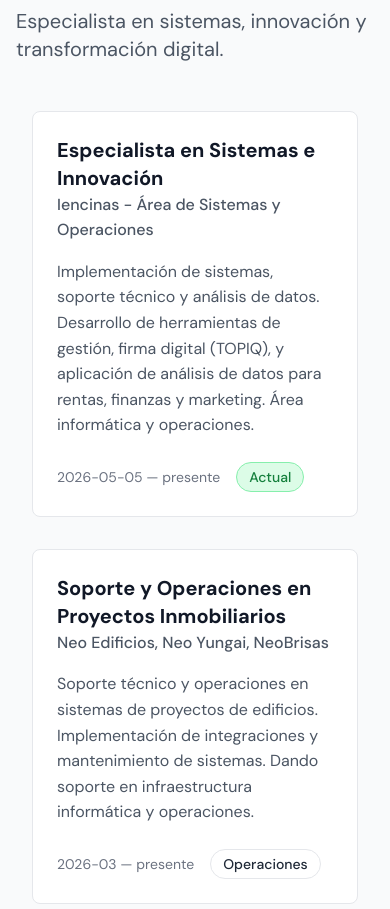
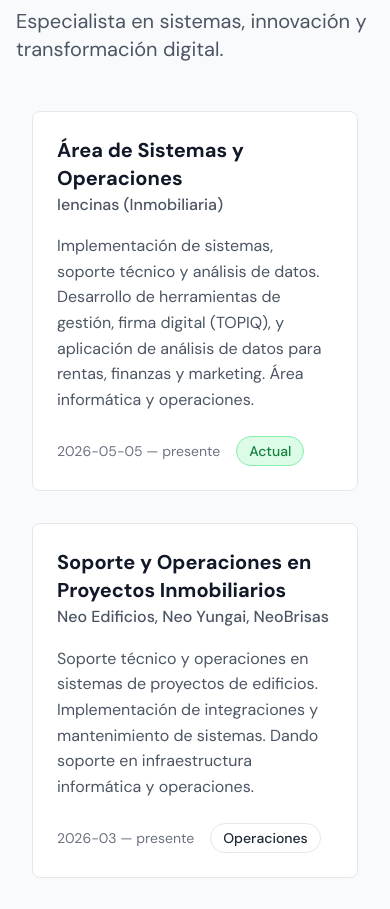
Before and after one commit to contactofixlab-lab/portafolio-vicente, a React (Vite) app: page / in a window 390 px wide. Shown: the part 4340-5249 px from the top of the page. Built offline with nearby package versions, Linux system fonts and the light colour scheme.

Commit message:
Update title to Área de Sistemas y Operaciones and company to Iencinas (Inmobiliaria)

```diff
--- a/src/data/experiences.js
+++ b/src/data/experiences.js
@@ -1,8 +1,8 @@
 export const experiences = [
   {
     id: 1,
-    title: 'Especialista en Sistemas e Innovación',
-    company: 'Iencinas - Área de Sistemas y Operaciones',
+    title: 'Área de Sistemas y Operaciones',
+    company: 'Iencinas (Inmobiliaria)',
     description: 'Implementación de sistemas, soporte técnico y análisis de datos. Desarrollo de herramientas de gestión, firma digital (TOPIQ), y aplicación de análisis de datos para rentas, finanzas y marketing. Área informática y operaciones.',
     startDate: '2026-05-05',
     endDate: 'presente',
```
